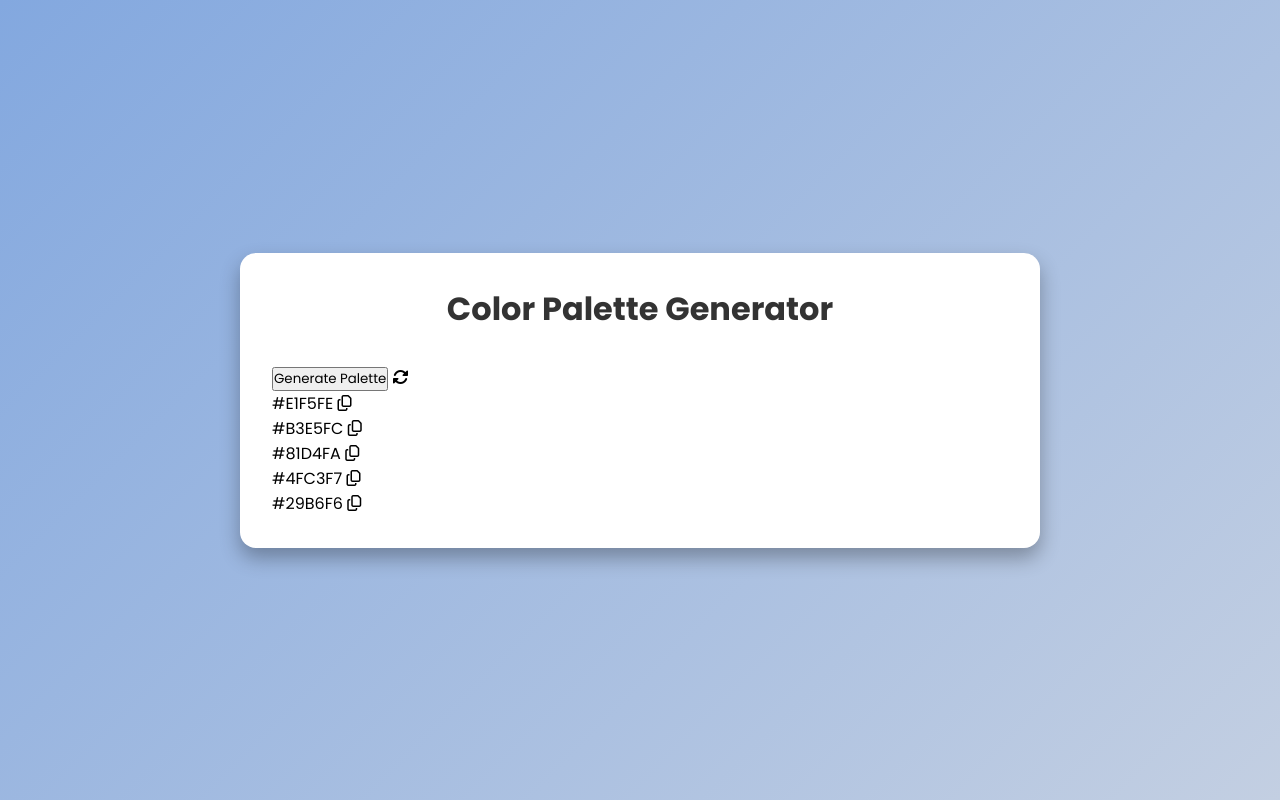
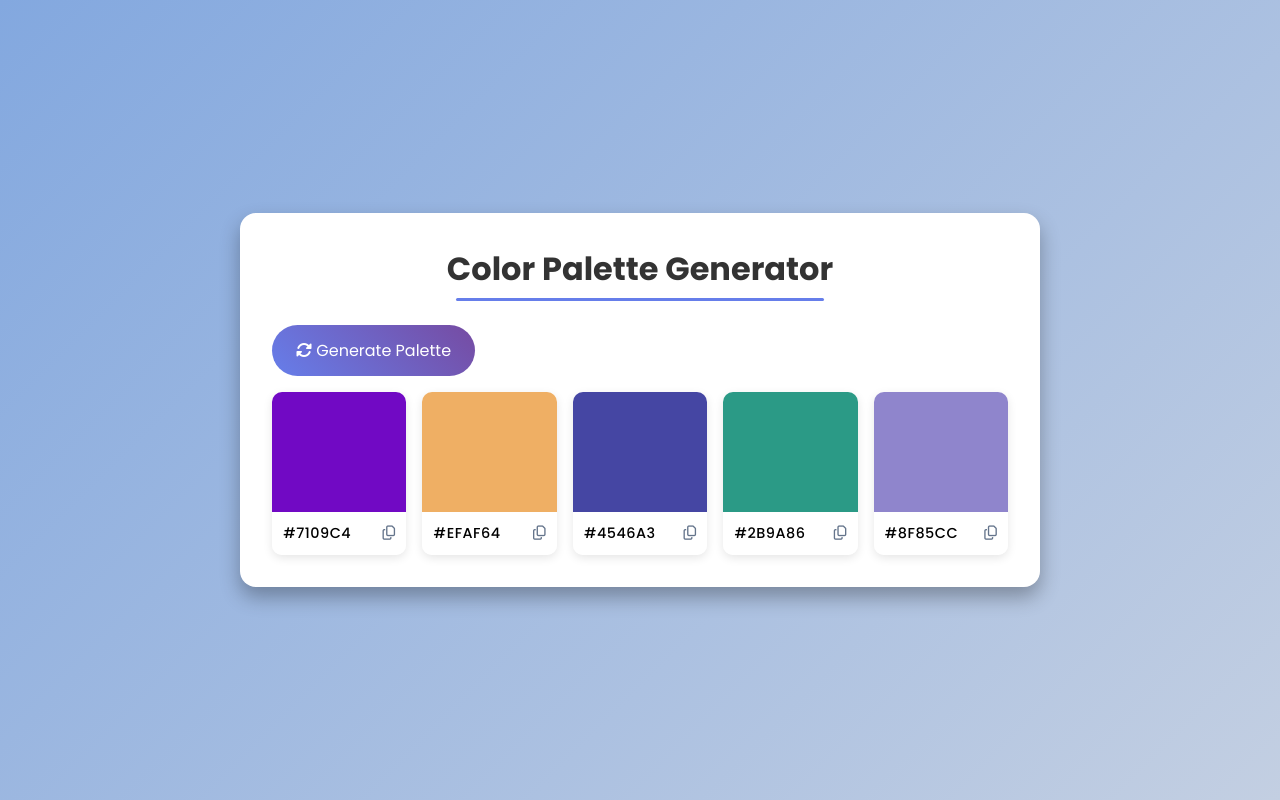
Before and after one commit to juliemariecrawford/ColorPaletteGenerator, a plain HTML site: page index.html in a window 1280 px wide. Both pictures are taken after a click on the button "Generate Palette". Drawn offline with Linux system fonts and the light colour scheme.

Commit message:
more additions and a bit of JS

```diff
--- a/index.html
+++ b/index.html
@@ -16,8 +16,9 @@
   <body>
     <div class="container">
       <h1>Color Palette Generator</h1>
-      <button id="generate-btn">Generate Palette</button>
-      <i class="fas fa-sync-alt"></i>
+      <button id="generate-btn">
+        <i class="fas fa-sync-alt"></i> Generate Palette
+      </button>
 
       <div class="palette-container">
         <!--COLOR BOX 1-->
--- a/script.js
+++ b/script.js
@@ -0,0 +1,49 @@
+const generateBtn = document.getElementById("generate-btn")
+const paletteContainer= document.querySelector(".palette-container")
+
+
+generateBtn.addEventListener("click", generatePalette);
+
+paletteContainer.addEventListener("click", function (e) {
+    if (e.target.classList.contains(copy-btn)) {
+      const hexValue = e.target.previousElementSibling.textContent
+
+      navigator.clipboard.writeText(hexValue)
+      .then(()=> showCopySuccess())
+      .catch((err) => alert(err))
+    }
+});
+
+function generatePalette () {
+    const colors = []
+
+    for(let i = 0; i<5;i++){
+        colors.push(generateRandomColor())
+    }
+
+    updatePaletteDisplay(colors)
+}
+
+
+function generateRandomColor() {
+    const letters = "0123456789ABCDEF"
+    let color = "#"
+
+    for (let i = 0; i<6;i++){
+        color += letters [Math.floor(Math.random() *16)]
+    }
+    return color
+}
+
+function updatePaletteDisplay(colors) {
+    const colorBoxes = document.querySelectorAll(".color-box")
+
+    colorBoxes.forEach((box,index) => {
+        const color = colors[index]
+        const colorDiv = box.querySelector(".color")
+        const hexValue = box.querySelector(".hex-value")
+
+        colorDiv.style.backgroundColor = color;
+        hexValue.textContent = color;
+    })
+}
--- a/style.css
+++ b/style.css
@@ -33,6 +33,86 @@ h1 {
 }
 
 h1:after{
+    content: "";
     position: absolute;
+    bottom: 0;
+    left: 25%;
+    width: 50%;
+    height: 3px;
+    background-color: #667eea;
+    border-radius: 2px;
+}
 
+#generate-btn {
+    background: linear-gradient(45deg, #667eea, #764ba2);
+    color: white;
+    border: none;
+    padding: 0.8rem 1.5rem;
+    border-radius: 50px;
+    cursor: pointer;
+    font-size: 500;
+    margin-bottom: 16px;
+    font-size: 1rem;
 }
+
+#generate-btn:hover {
+    transform: translateY(-2px);
+    box-shadow: 0 6px 10px rgba(102, 126, 234, 0.3);
+}
+
+#generate-btn:active {
+    transform: translateY(0);
+}
+
+.palette-container {
+    display: grid;
+    gap: 1rem;
+    grid-template-columns: repeat(auto-fit,minmax(130px, 1fr));
+}
+
+.color-box {
+    border-radius: 10px;
+    overflow: hidden;
+    box-shadow: 0 3px 10px rgba(0, 0, 0, 0.1);
+    transition: transform 0.2s;
+}
+
+.color-box:hover {
+    transform: translateY(-5px);
+}
+
+.color {
+    height: 120px;
+    cursor: pointer;
+}
+
+.color-info {
+    background-color: #fff;
+    padding: 0.7rem;
+    display: flex;
+    align-items: center;
+    justify-content: space-between;
+    font-size: 0.9rem;
+}
+
+.hex-value {
+    font-weight: 500;
+    letter-spacing: 0.5px;
+}
+
+.copy-btn {
+    cursor: pointer;
+    color: #64748b;
+    transition: color 0.2s;
+}
+
+.copy-btn:hover {
+    color: #667eea;
+}
+
+
+@media(max-width: 768px) {
+    .palette-container {
+        grid-template-columns: repeat(auto-fit, minmax(100px, 1fr));
+    }
+}
```
